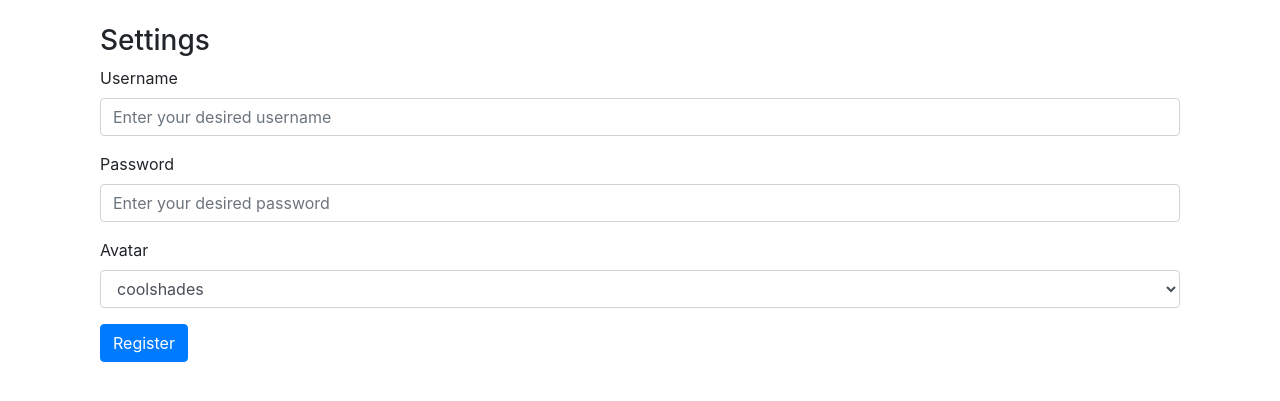
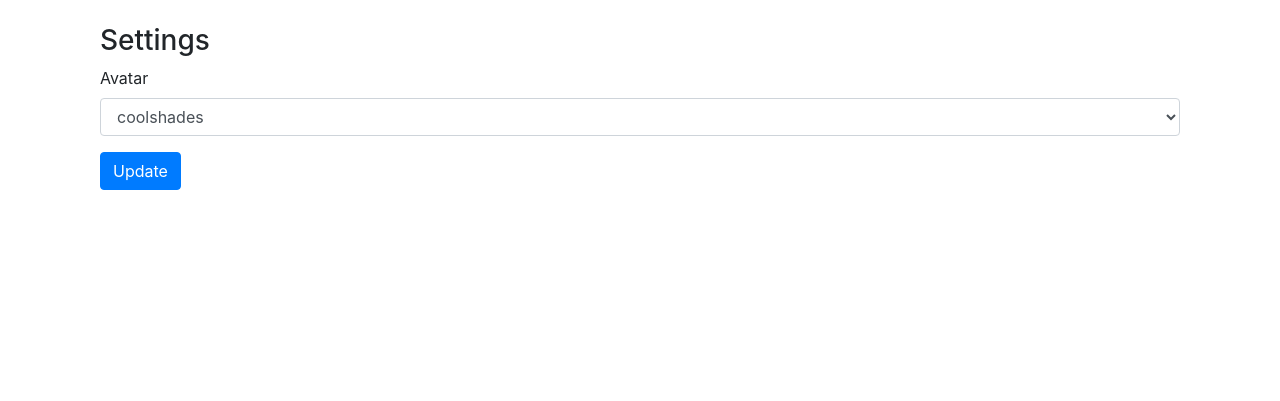
Before and after one commit to petermorgandev/143chars, a Node server app: page /settings in a window 1280 px wide. Shown: the part 56-457 px from the top of the page. Run offline with Node 20, Linux system fonts and the light colour scheme; the visitor is signed in with stand-in values (Sample User, id 1); some libraries are stand-ins or nearby versions.

Commit message:
started working on settings.pug

```diff
--- a/views/settings.pug
+++ b/views/settings.pug
@@ -8,15 +8,9 @@ block content
 
     .row
       .col
-        form(method='POST' action='/register')
-          .form-group
-            label(for='username') Username
-            input.form-control(type='text' id='username' name='usernameInput' placeholder='Enter your desired username')
-          .form-group
-            label(for='password') Password
-            input.form-control(type='password' id='password' name='passwordInput' placeholder='Enter your desired password')
+        form(method='POST' action='/settings')
           .form-group
             label(for='avatar') Avatar
             select(name="avatarInput" id='avatar' class='form-control')
               include includes/avatars.pug
-          button.btn.btn-primary(type='submit') Register
+          button.btn.btn-primary(type='submit') Update
```
